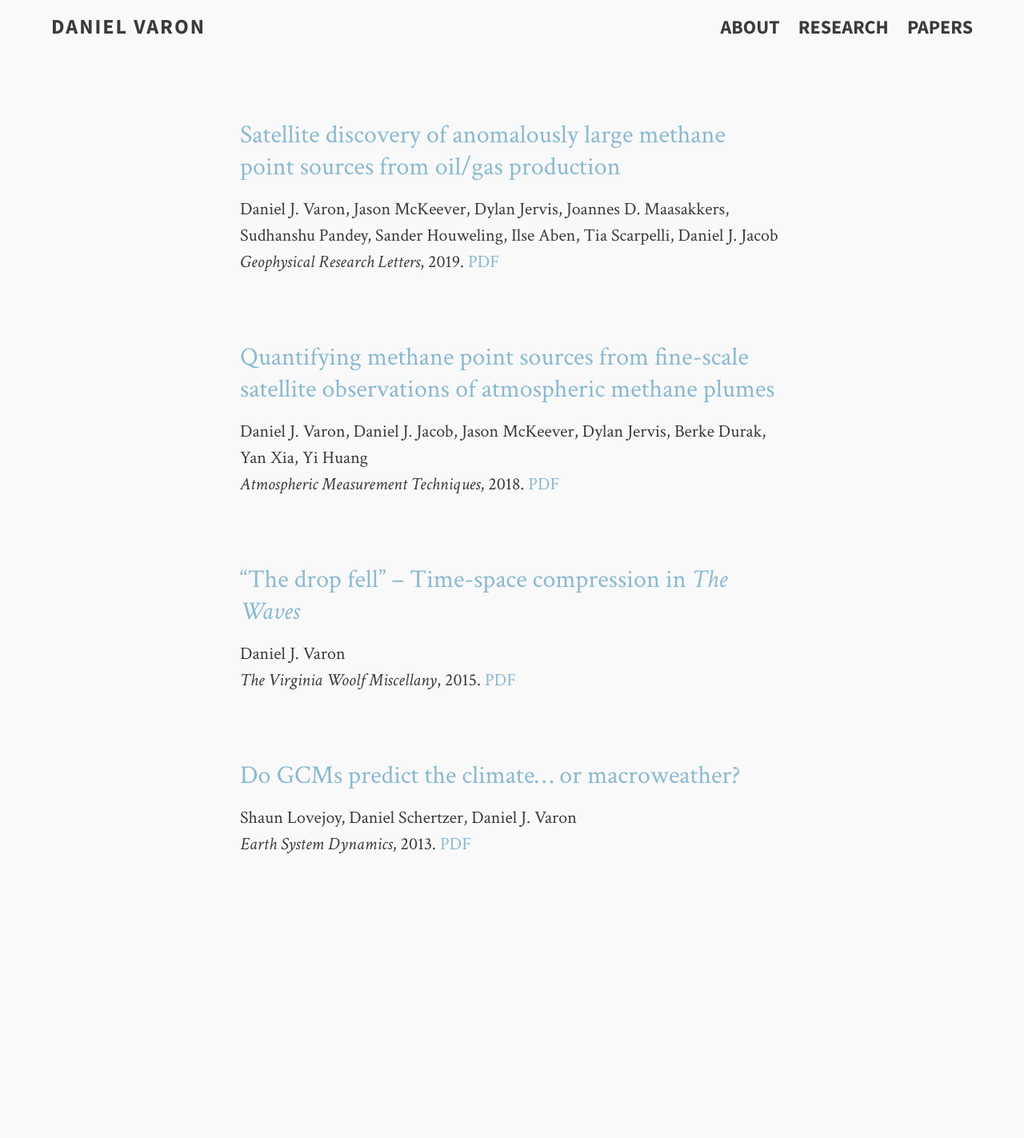
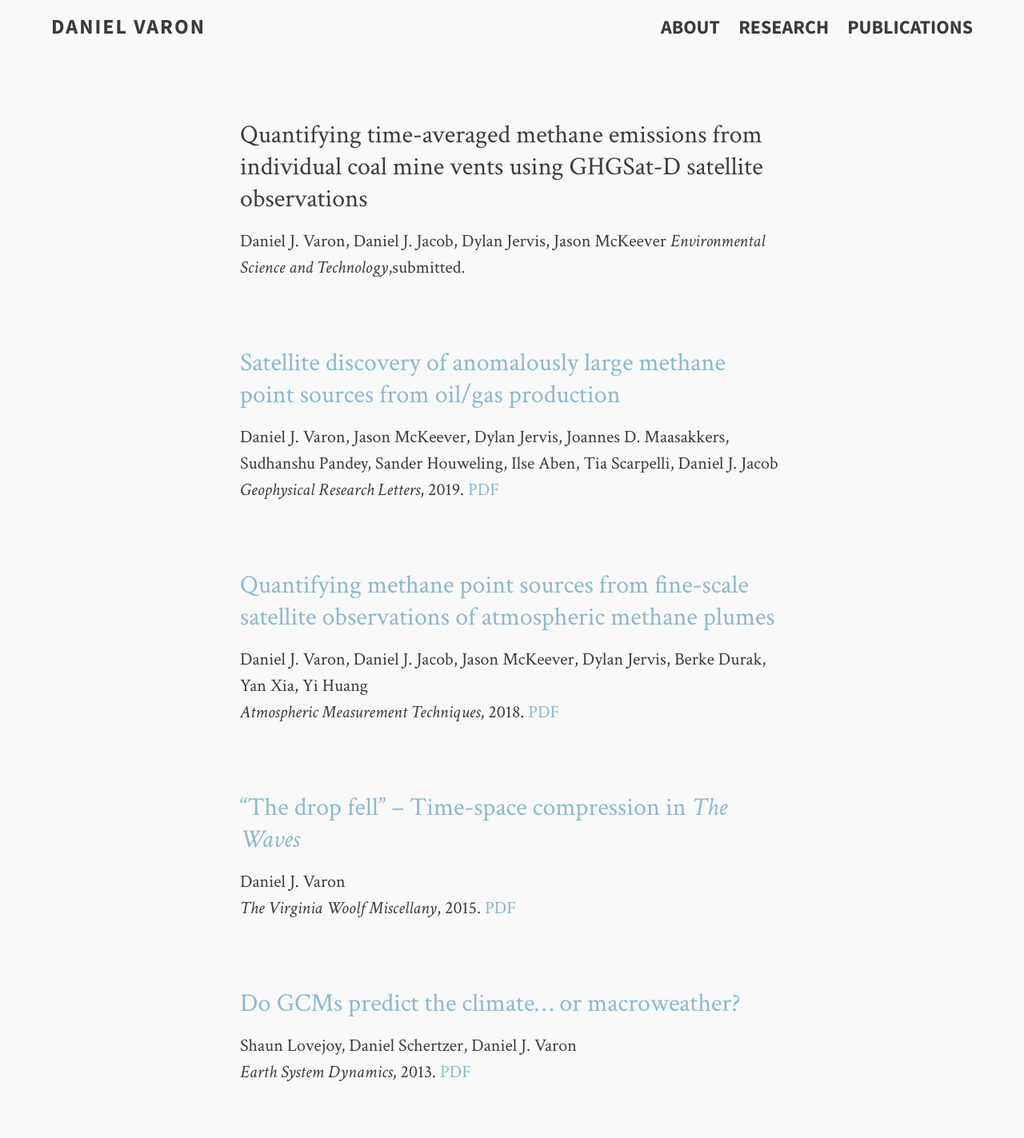
Before and after one commit to djvaron/djvaron.github.io, a Jekyll site: the page built from publications.md, in a window 1280 px wide. Shown: the whole page at 80% size. Built offline with Jekyll 4.4.1, drawn with Linux system fonts in a browser that asks for light colours; before the commit the page ends 1138 px from its top, so only the background shows below that.

Commit message:
update cv, publications

```diff
--- a/_config.yml
+++ b/_config.yml
@@ -33,8 +33,8 @@ links:
     url: /research
  # - title: CV
  #   url: /cv.pdf
-  - title: Papers
-    url: /papers
+  - title: Publications
+    url: /publications
 
 # http://en.wikipedia.org/wiki/List_of_tz_database_time_zones
 timezone:    America/New_York
--- a/papers.md
+++ b/publications.md
@@ -1,9 +1,16 @@
 ---
 layout: page
-permalink: /papers/index.html
-title: Papers
+permalink: /publications/index.html
+title: Publications
 tags: [daniel varon, methane, satellites, climate, research]
 ---
+
+### Quantifying time-averaged methane emissions from individual coal mine vents using GHGSat-D satellite observations
+
+Daniel J. Varon, Daniel J. Jacob, Dylan Jervis, Jason McKeever
+<em>Environmental Science and Technology</em>,submitted.
+<br>
+<br>
 
 ### [Satellite discovery of anomalously large methane point sources from oil/gas production](https://agupubs.onlinelibrary.wiley.com/doi/abs/10.1029/2019GL083798)
 
```
Also changed, not shown: 1 other file.
